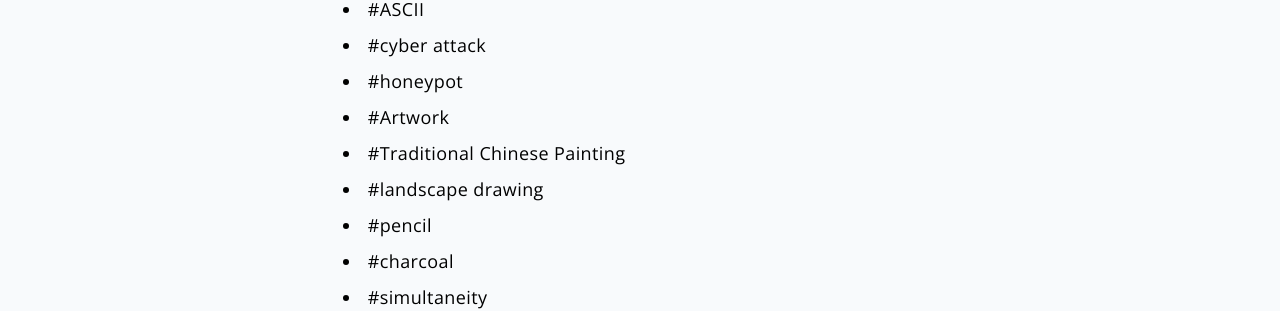
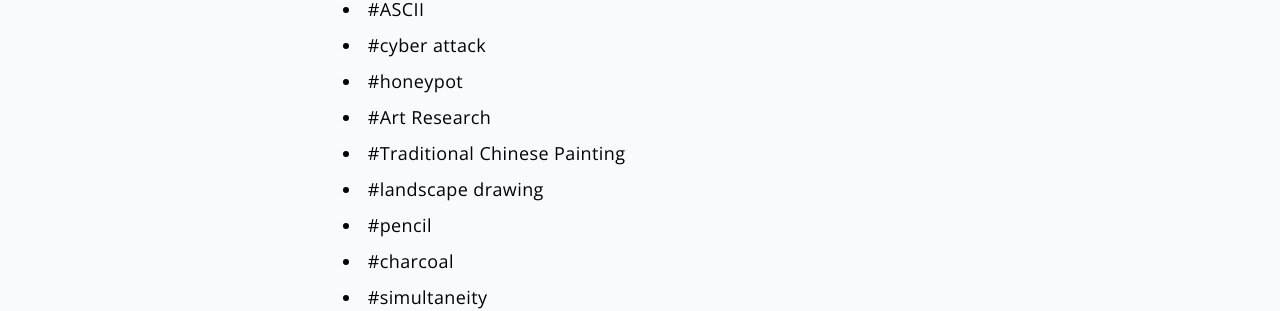
Before and after one commit to catapplesofa/portfolio, a Jekyll site: the page built from tags.md, in a window 1280 px wide and 1400 px high. Shown: the part 185-496 px from the top of the window. Built offline with Jekyll 4.4.1, drawn with Linux system fonts in a browser that asks for light colours; some of the changed text lies outside the part shown.

Commit message:
Update 2024-12-13-chinesepainting copy.md
edited sequence of tags and location

```diff
--- a/_posts/2024-12-13-chinesepainting copy.md
+++ b/_posts/2024-12-13-chinesepainting copy.md
@@ -1,9 +1,9 @@
 ---
 layout: post
 title: Exploring Spontaneous Landscape Drawing though Traditional Chinese Painting
-image: /assets/images/abstractlandscape.jpg
+image: /assets/images/Trees.jpg
 tags:
-  - Artwork
+  - Art Research
   - Traditional Chinese Painting
   - landscape drawing
   - pencil
```
Also changed, not shown: other parts of _posts/2024-12-13-chinesepainting copy.md (+1 -1 lines).
